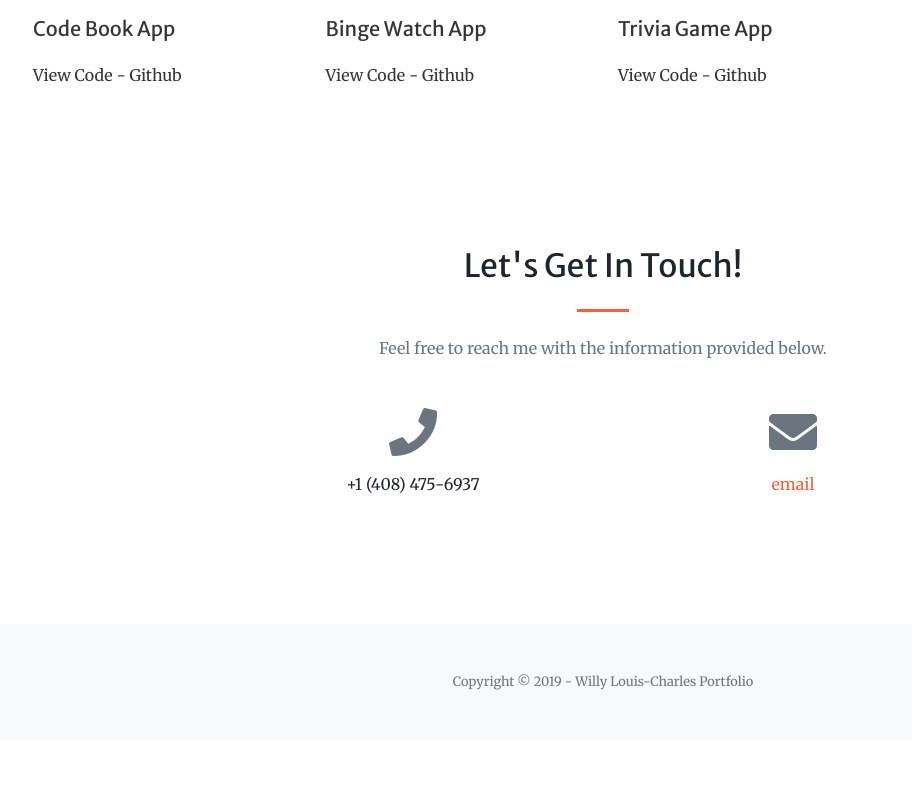
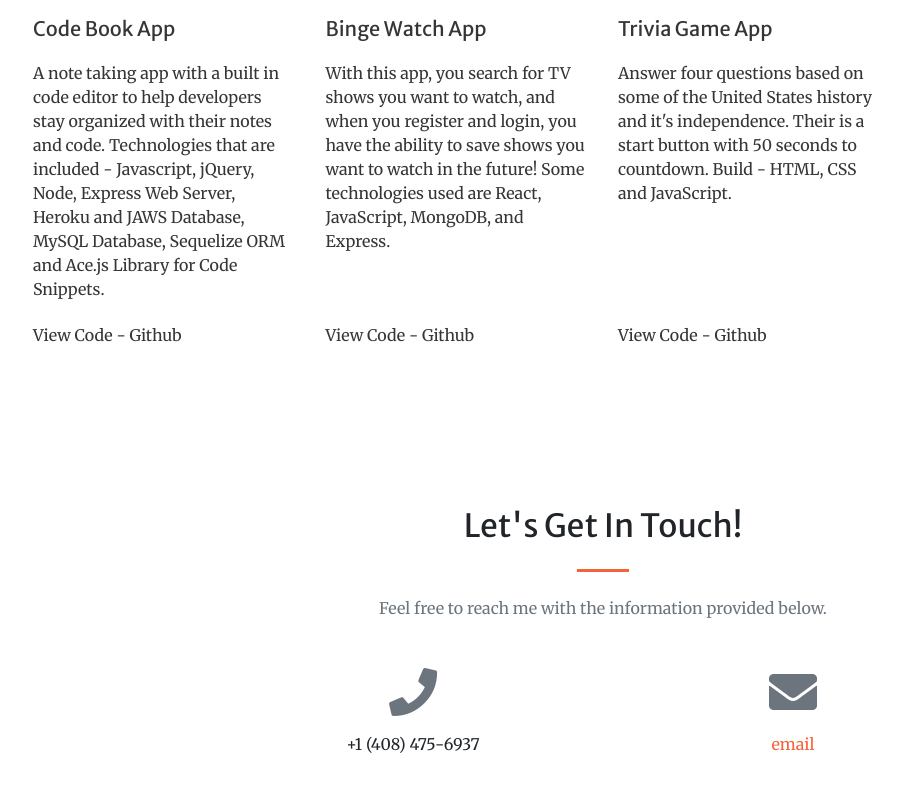
Before and after one commit to Spacejnk/W.Louis-Charles-, a website with bundled scripts: page index.html in a window 1280 px wide. Shown: the part 1143-1934 px from the top of the page, without its empty margins (37-949 px from the left). Before the commit the page ends 1883 px from the top, so only its background shows below. Built offline with nearby package versions, Linux system fonts and the light colour scheme.

Commit message:
added summary for app under image

```diff
--- a/index.html
+++ b/index.html
@@ -248,10 +248,13 @@
             <img class="img-fluid img-thumbnail" src="img/portfolio/fullsize/notebook.jpg" alt=""
               style="width:450px;height:300px;">
             <h5 class="code-book">Code Book App</h5>
+            <p class="code-book">A note taking app with a built in code editor to help developers stay organized with
+              their notes and code. Technologies that are included - Javascript, jQuery, Node, Express Web Server, Heroku
+              and JAWS Database, MySQL Database, Sequelize ORM and Ace.js Library for Code Snippets.</p>
           </a>
           <div class="githubporjects">
-            <a target="_blank" href="https://github.com/kcalumpong/Code-Book" class="git" title="GitHub">View Code - Github <i
-                class=" fa fa-github"></i></a>
+            <a target="_blank" href="https://github.com/kcalumpong/Code-Book" class="git" title="GitHub">View Code -
+              Github <i class=" fa fa-github"></i></a>
           </div>
         </div>
 
@@ -262,10 +265,13 @@
             <img class="img-fluid img-thumbnail" src="img/portfolio/fullsize/remote-control.jpg" alt=""
               style="width:450px;height:300px;">
             <h5 class="binge">Binge Watch App</h5>
+            <p class="binge">With this app, you search for TV shows you want to watch, and when you register and login,
+              you have the ability to save shows you want to watch in the future! Some technologies used are React,
+              JavaScript, MongoDB, and Express.</p>
           </a>
           <div class="githubporjects">
-            <a target="_blank" href="https://github.com/FrankeyDee/Binge-Watch-Club" class="git" title="GitHub">View Code - Github <i
-                class=" fa fa-github"></i></a>
+            <a target="_blank" href="https://github.com/FrankeyDee/Binge-Watch-Club" class="git" title="GitHub">View
+              Code - Github <i class=" fa fa-github"></i></a>
           </div>
         </div>
 
@@ -275,10 +281,13 @@
             <img class="img-fluid img-thumbnail" src="img/portfolio/fullsize/game-on.jpg" alt=""
               style="width:450px;height:300px;">
             <h5 class="trivia-game">Trivia Game App</h5>
+            <p class="trivia-game">Answer four questions based on some of the United States history and it's
+              independence.
+              Their is a start button with 50 seconds to countdown. Build - HTML, CSS and JavaScript.</p>
           </a>
           <div class="githubporjects">
-            <a target="_blank" href="https://github.com/Spacejnk/TriviaGame" class="git" title="GitHub">View Code - Github <i
-                class=" fa fa-github"></i></a>
+            <a target="_blank" href="https://github.com/Spacejnk/TriviaGame" class="git" title="GitHub">View Code -
+              Github <i class=" fa fa-github"></i></a>
           </div>
         </div>
 
```
